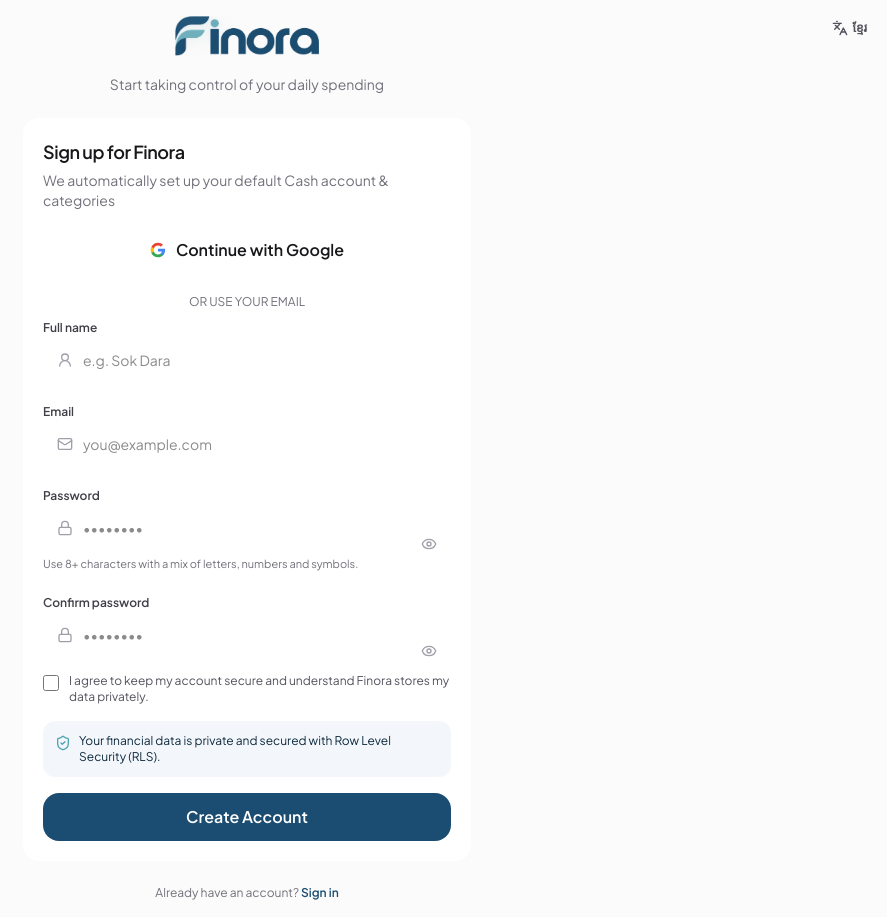
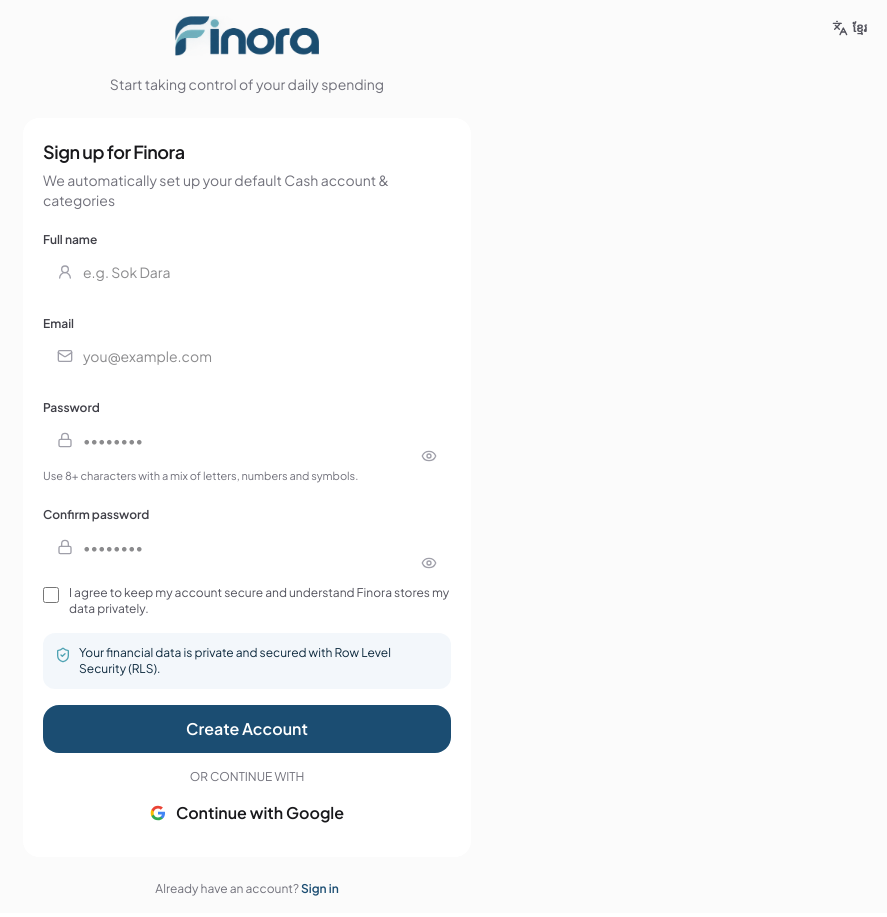
Before and after one commit to Immonkei/Finora, a Next.js app: page /register in a window 1280 px wide. Shown: the whole page, without its empty margins (393-1280 px from the left). Built offline with nearby package versions, Linux system fonts and the light colour scheme; a web font is replaced by a local one.

Commit message:
style(auth): position Google button below native email forms on login and register

```diff
--- a/src/app/(auth)/google-button.tsx
+++ b/src/app/(auth)/google-button.tsx
@@ -64,7 +64,7 @@ export function GoogleButton() {
   );
 }
 
-export function AuthDivider() {
+export function AuthDivider({ label }: { label?: string } = {}) {
   const t = useT("auth");
   return (
     <div className="relative my-1">
@@ -72,7 +72,7 @@ export function AuthDivider() {
         <span className="w-full border-t border-zinc-200 dark:border-zinc-800" />
       </div>
       <div className="relative flex justify-center text-xs uppercase">
-        <span className="bg-white dark:bg-[#0F1822] px-2 text-zinc-500">{t("orUseEmail")}</span>
+        <span className="bg-white dark:bg-[#0F1822] px-2 text-zinc-500">{label ?? t("orContinueWith")}</span>
       </div>
     </div>
   );
--- a/src/app/(auth)/login/page.tsx
+++ b/src/app/(auth)/login/page.tsx
@@ -93,9 +93,6 @@ export default function LoginPage() {
               </div>
             )}
 
-            <GoogleButton />
-            <AuthDivider />
-
             <form onSubmit={handleSubmit} className="space-y-4">
               <div className="space-y-1.5">
                 <label htmlFor="email" className="text-xs font-semibold text-zinc-700 dark:text-zinc-300">
@@ -153,6 +150,9 @@ export default function LoginPage() {
               </Button>
             </form>
 
+            <AuthDivider />
+            <GoogleButton />
+
           </CardContent>
         </Card>
 
--- a/src/app/(auth)/register/page.tsx
+++ b/src/app/(auth)/register/page.tsx
@@ -113,8 +113,6 @@ export default function RegisterPage() {
             </CardDescription>
           </CardHeader>
           <CardContent className="space-y-4">
-            <GoogleButton />
-            <AuthDivider />
 
             <form onSubmit={handleSubmit} className="space-y-4" noValidate>
               <div className="space-y-1.5">
@@ -210,6 +208,9 @@ export default function RegisterPage() {
                 {loading ? t("creatingAccount") : t("createAccount")}
               </Button>
             </form>
+
+            <AuthDivider />
+            <GoogleButton />
           </CardContent>
         </Card>
 
```
